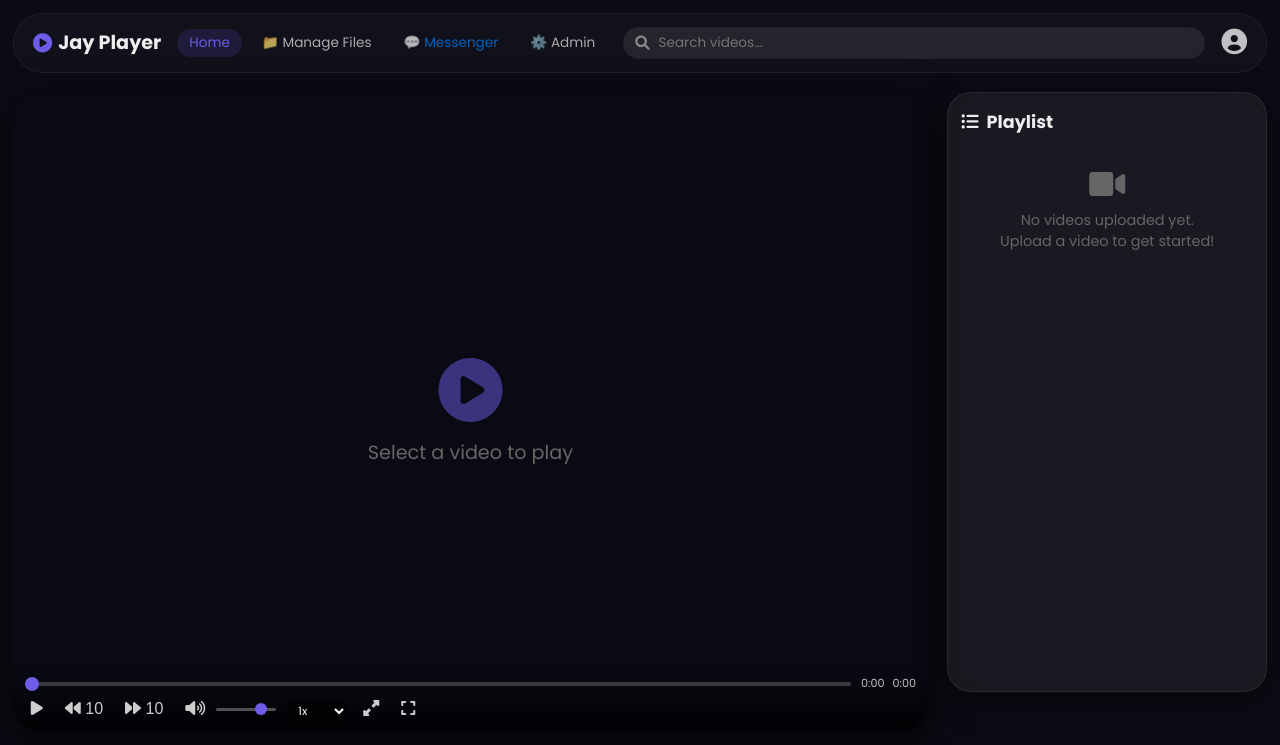
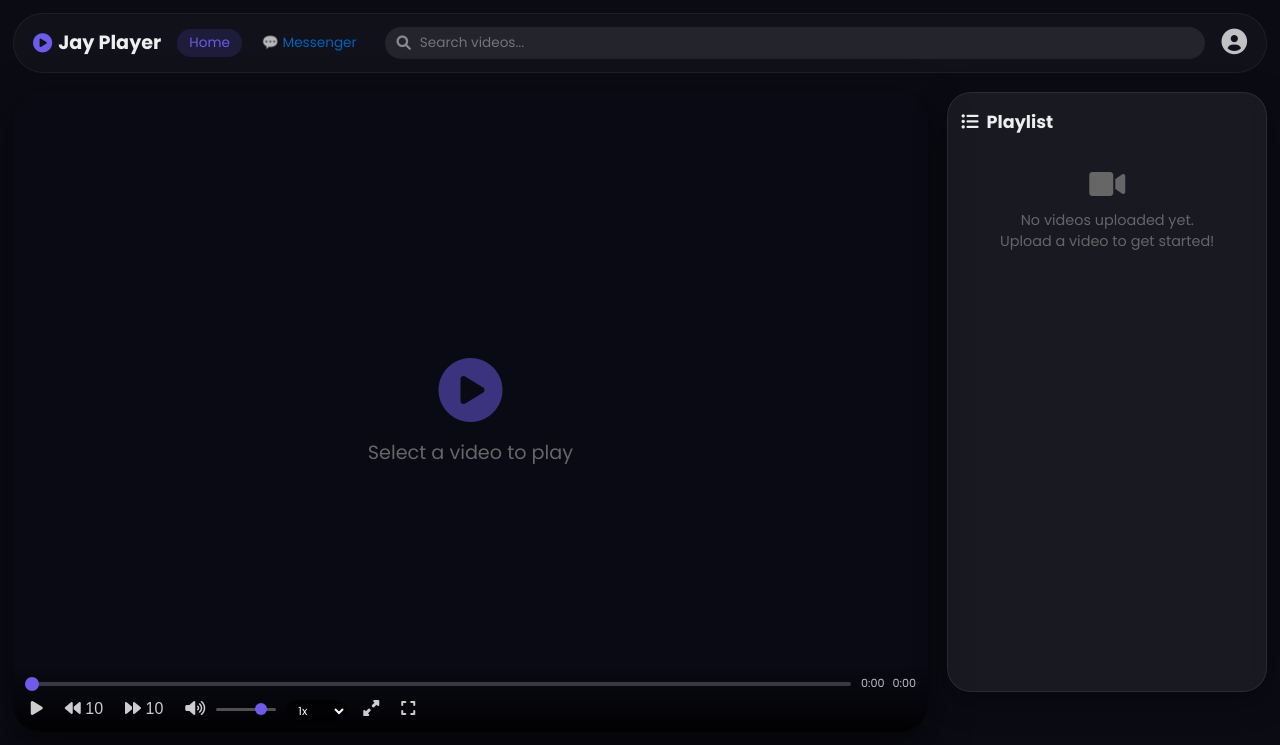
Before and after one commit to jaineki/vupm, a website: page public/index.html in a window 1280 px wide. Shown: the top 745 px of the page. Drawn offline with Linux system fonts and the light colour scheme; no server answers.

Commit message:
Update index.html

```diff
--- a/public/index.html
+++ b/public/index.html
@@ -535,9 +535,7 @@
             <div class="logo"><i class="fas fa-play-circle"></i>Jay Player</div>
             <nav class="nav-menu">
                 <a href="/" class="active" data-page="home">Home</a>
-                <a href="/rename.html" data-page="manage">📁 Manage Files</a>
                 <a href="/chat.html" class="chat-link" data-page="chat">💬 Messenger</a>
-                <a href="/admin.html" data-page="admin">⚙️ Admin</a>
             </nav>
             <div class="search-wrapper"><i class="fas fa-search"></i><input type="text" id="searchInput" placeholder="Search videos..." /></div>
             <div class="user-profile"><i class="fas fa-user-circle"></i></div>
```
